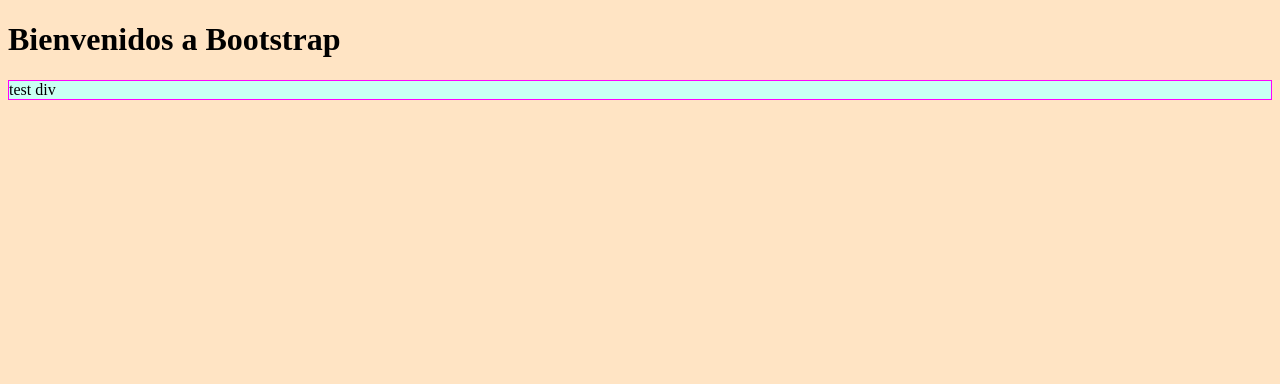
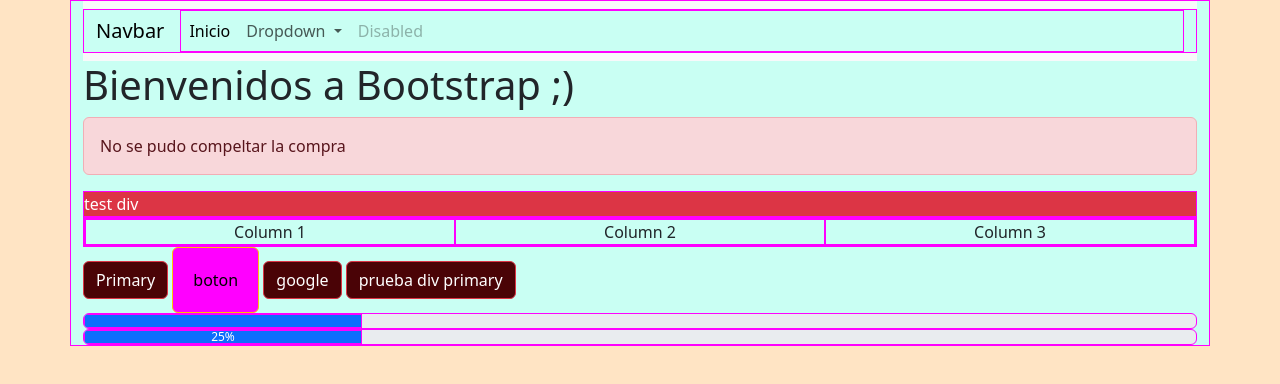
Before and after one commit to 4GeeksAcademy/diegozartean-htmlcss-sp491, a plain HTML site: page index.html in a window 1280 px wide. Drawn offline with nearby package versions, Linux system fonts and the light colour scheme.

Commit message:
clase 3 finish

```diff
--- a/index.html
+++ b/index.html
@@ -4,12 +4,102 @@
     <meta charset="UTF-8">
     <meta name="viewport" content="width=device-width, initial-scale=1.0">
     <title>Bootstrap</title>
+
+    <link href="https://cdn.jsdelivr.net/npm/bootstrap@5.3.2/dist/css/bootstrap.min.css" rel="stylesheet" integrity="sha384-T3c6CoIi6uLrA9TneNEoa7RxnatzjcDSCmG1MXxSR1GAsXEV/Dwwykc2MPK8M2HN" crossorigin="anonymous">
     <link rel="stylesheet" href="style.css">
+
 </head>
 <body>
-    <h1>Bienvenidos a Bootstrap</h1>
 
-    <div>test div</div>
+    <div class="container">
 
+
+
+
+        <nav class="navbar navbar-expand-lg bg-body-tertiary">
+            <div class="container-fluid">
+              <a class="navbar-brand" href="#">Navbar</a>
+              <button class="navbar-toggler" type="button" data-bs-toggle="collapse" data-bs-target="#navbarSupportedContent" aria-controls="navbarSupportedContent" aria-expanded="false" aria-label="Toggle navigation">
+                <span class="navbar-toggler-icon"></span>
+              </button>
+              <div class="collapse navbar-collapse" id="navbarSupportedContent">
+                <ul class="navbar-nav me-auto mb-2 mb-lg-0">
+                  <li class="nav-item">
+                    <a class="nav-link active" aria-current="page" href="#">Inicio</a>
+                  </li>
+                  <li class="nav-item dropdown">
+                    <a class="nav-link dropdown-toggle" href="#" role="button" data-bs-toggle="dropdown" aria-expanded="false">
+                      Dropdown
+                    </a>
+                    <ul class="dropdown-menu">
+                      <li><a class="dropdown-item" href="#">Action</a></li>
+                      <li><a class="dropdown-item" href="#">Another action</a></li>
+                      <li><hr class="dropdown-divider"></li>
+                      <li><a class="dropdown-item" href="#">Something else here</a></li>
+                    </ul>
+                  </li>
+                  <li class="nav-item">
+                    <a class="nav-link disabled" aria-disabled="true">Disabled</a>
+                  </li>
+                </ul>
+              </div>
+            </div>
+          </nav>
+
+
+
+
+
+
+
+
+
+        <h1>Bienvenidos a Bootstrap ;) </h1>
+
+        <div class="alert alert-danger" role="alert">
+            No se pudo compeltar la compra
+          </div>
+
+        <div class="text-bg-danger">test div</div>
+
+
+
+
+
+        <div class="container text-center">
+            <div class="row">
+              <div class="col-lg-4 col-md-6">
+                Column 1
+              </div>
+              <div class="col-lg-4 col-md-6">
+                Column 2
+              </div>
+              <div class="col-lg-4 col-md-6">
+                Column 3
+              </div>
+            </div>
+          </div>
+
+
+
+        <button type="button" class="btn btn-danger">Primary</button>
+        <button class="btn btn-warning botonllila">boton</button>
+        <a class="btn btn-danger" href="google.com">google</a>
+        <div class="btn btn-danger">prueba div primary</div>
+
+
+
+        <div class="progress" role="progressbar" aria-label="Basic example" aria-valuenow="25" aria-valuemin="0" aria-valuemax="100">
+            <div class="progress-bar" style="width: 25%"></div>
+          </div>
+
+          <div class="progress" role="progressbar" aria-label="Example with label" aria-valuenow="25" aria-valuemin="0" aria-valuemax="100">
+            <div class="progress-bar" style="width: 25%">25%</div>
+          </div>
+    </div>
+
+
+
+    <script src="https://cdn.jsdelivr.net/npm/bootstrap@5.3.2/dist/js/bootstrap.bundle.min.js" integrity="sha384-C6RzsynM9kWDrMNeT87bh95OGNyZPhcTNXj1NW7RuBCsyN/o0jlpcV8Qyq46cDfL" crossorigin="anonymous"></script>
 </body>
 </html>
--- a/style.css
+++ b/style.css
@@ -6,3 +6,15 @@
     background-color: rgb(201, 255, 243);
     border: 1px solid #f0f;
 }
+
+
+
+.botonllila {
+    background-color: #f0f;
+    padding: 20px;
+}
+
+
+.btn-danger {
+    background-color: #4a0306;
+}
```
